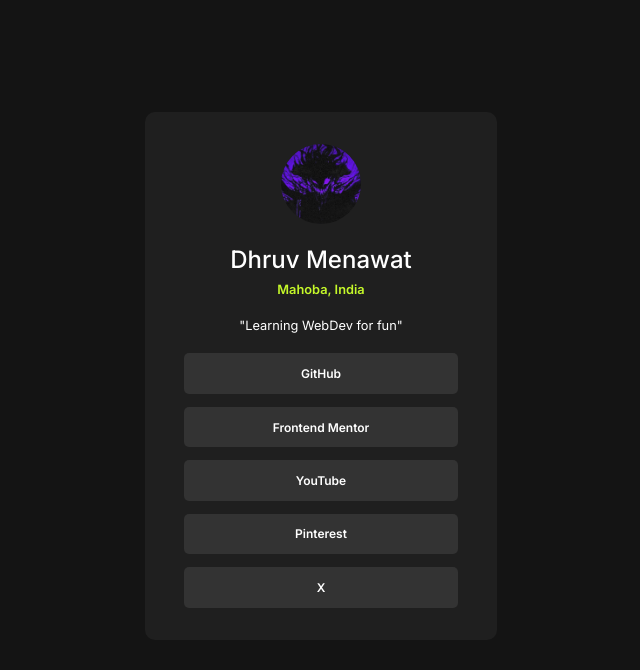
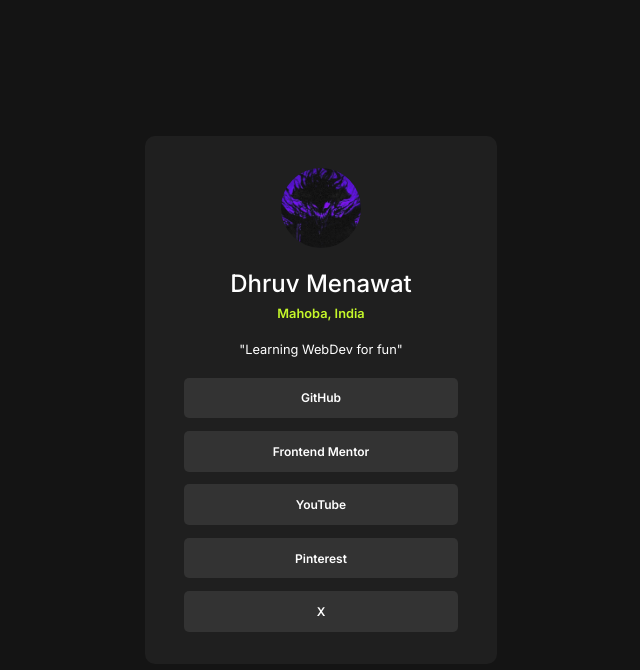
Before and after one commit to devil-dhruv/social-links-profile-frontend-mentor, a plain HTML site: page index.html in a window 1280 px wide. Shown: the whole page, without its empty margins (319-959 px from the left). Drawn offline with Linux system fonts and the light colour scheme.

Commit message:
Update styles.css

```diff
--- a/styles.css
+++ b/styles.css
@@ -8,7 +8,7 @@
     display: flex;
     align-items: center;
     justify-content: center;
-    padding: 7rem;
+    height: 100vh;
 }
 main {
     background-color: hsl(0, 0%, 12%);
```
